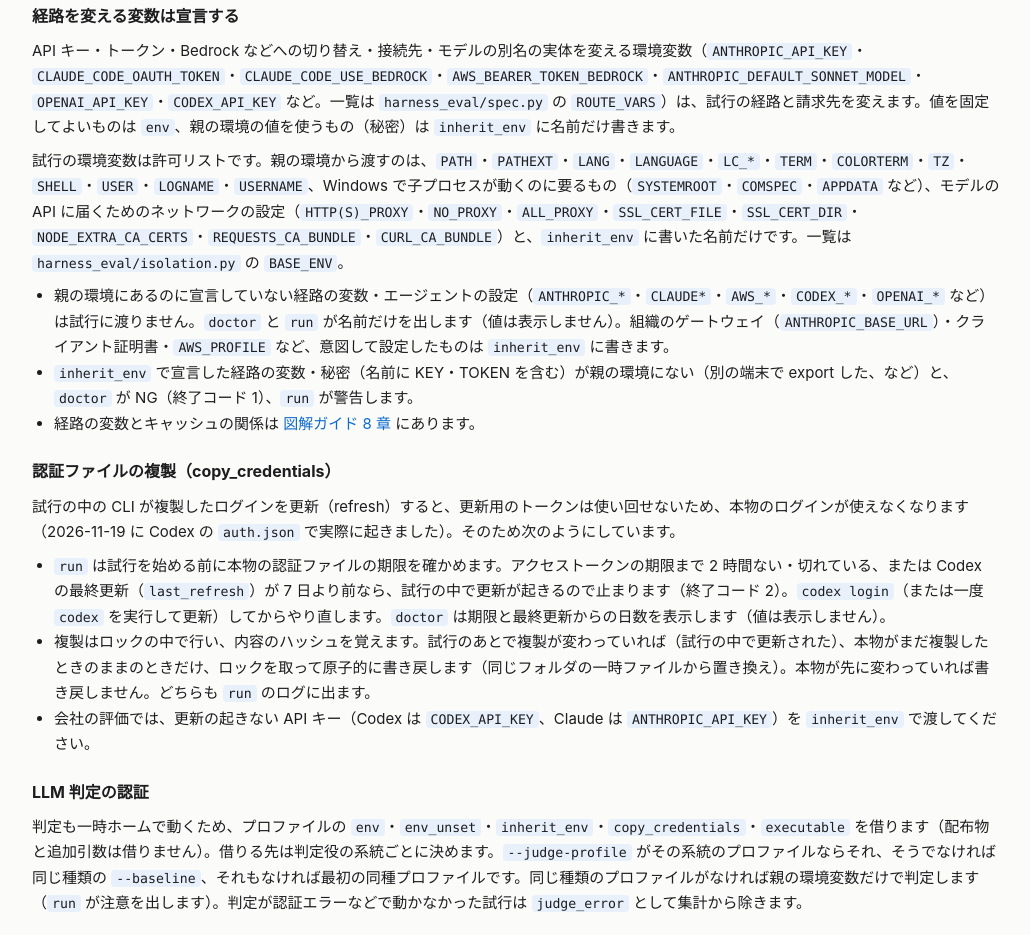
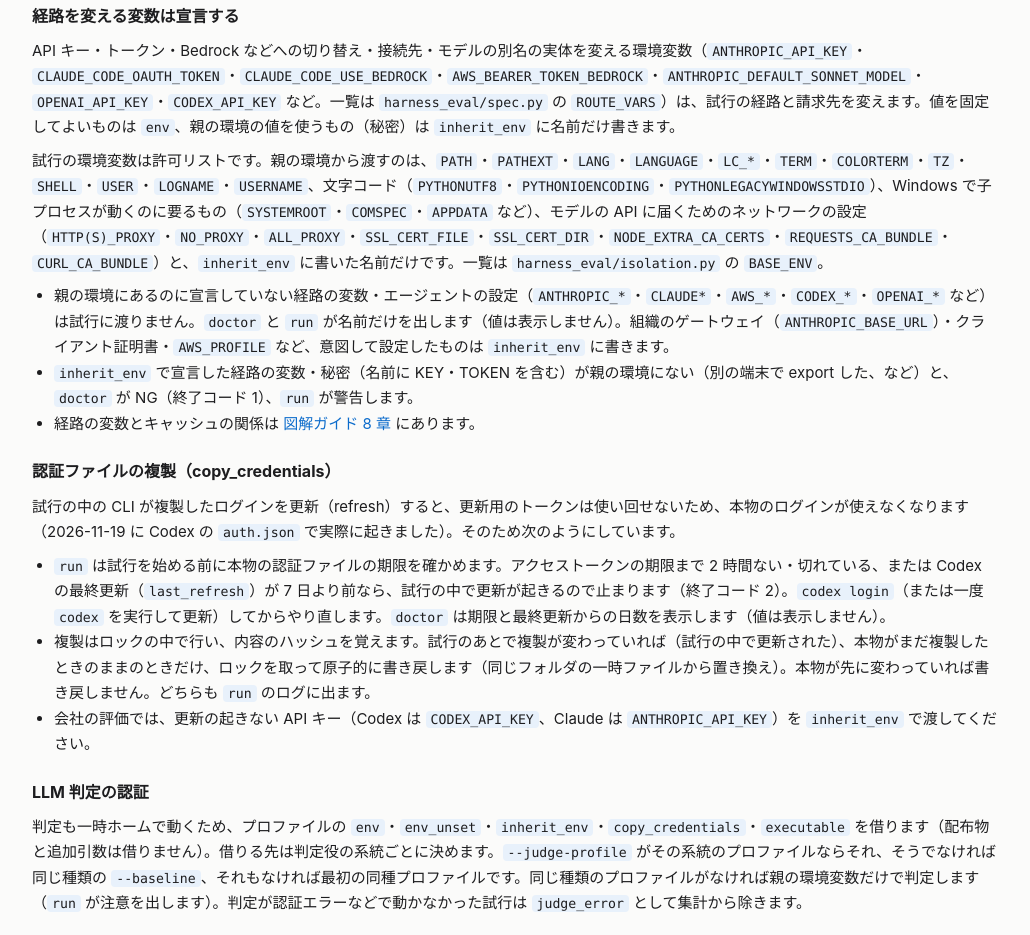
Before and after one commit to R1ck29/agent-harness-eval, a plain HTML site: page docs/reference.html in a window 1280 px wide. Shown: the part 5748-6683 px from the top of the page, without its empty margins (124-1154 px from the left). Drawn offline with Linux system fonts and the light colour scheme.

Commit message:
docs: record cheat-proof meta-evaluation results, env allow-list (charset vars) in README/reference, close the cheat-proof checklist
Co-Authored-By: Claude Sonnet 5.5 <noreply@anthropic.com>

```diff
--- a/docs/reference.html
+++ b/docs/reference.html
@@ -192,7 +192,7 @@ executable: null              <span class="c"># CLI の場所（例: ["C:/tools/
 </table>
 <h3>経路を変える変数は宣言する</h3>
 <p>API キー・トークン・Bedrock などへの切り替え・接続先・モデルの別名の実体を変える環境変数（<code>ANTHROPIC_API_KEY</code>・<code>CLAUDE_CODE_OAUTH_TOKEN</code>・<code>CLAUDE_CODE_USE_BEDROCK</code>・<code>AWS_BEARER_TOKEN_BEDROCK</code>・<code>ANTHROPIC_DEFAULT_SONNET_MODEL</code>・<code>OPENAI_API_KEY</code>・<code>CODEX_API_KEY</code> など。一覧は <code>harness_eval/spec.py</code> の <code>ROUTE_VARS</code>）は、試行の経路と請求先を変えます。値を固定してよいものは <code>env</code>、親の環境の値を使うもの（秘密）は <code>inherit_env</code> に名前だけ書きます。</p>
-<p>試行の環境変数は許可リストです。親の環境から渡すのは、<code>PATH</code>・<code>PATHEXT</code>・<code>LANG</code>・<code>LANGUAGE</code>・<code>LC_*</code>・<code>TERM</code>・<code>COLORTERM</code>・<code>TZ</code>・<code>SHELL</code>・<code>USER</code>・<code>LOGNAME</code>・<code>USERNAME</code>、Windows で子プロセスが動くのに要るもの（<code>SYSTEMROOT</code>・<code>COMSPEC</code>・<code>APPDATA</code> など）、モデルの API に届くためのネットワークの設定（<code>HTTP(S)_PROXY</code>・<code>NO_PROXY</code>・<code>ALL_PROXY</code>・<code>SSL_CERT_FILE</code>・<code>SSL_CERT_DIR</code>・<code>NODE_EXTRA_CA_CERTS</code>・<code>REQUESTS_CA_BUNDLE</code>・<code>CURL_CA_BUNDLE</code>）と、<code>inherit_env</code> に書いた名前だけです。一覧は <code>harness_eval/isolation.py</code> の <code>BASE_ENV</code>。</p>
+<p>試行の環境変数は許可リストです。親の環境から渡すのは、<code>PATH</code>・<code>PATHEXT</code>・<code>LANG</code>・<code>LANGUAGE</code>・<code>LC_*</code>・<code>TERM</code>・<code>COLORTERM</code>・<code>TZ</code>・<code>SHELL</code>・<code>USER</code>・<code>LOGNAME</code>・<code>USERNAME</code>、文字コード（<code>PYTHONUTF8</code>・<code>PYTHONIOENCODING</code>・<code>PYTHONLEGACYWINDOWSSTDIO</code>）、Windows で子プロセスが動くのに要るもの（<code>SYSTEMROOT</code>・<code>COMSPEC</code>・<code>APPDATA</code> など）、モデルの API に届くためのネットワークの設定（<code>HTTP(S)_PROXY</code>・<code>NO_PROXY</code>・<code>ALL_PROXY</code>・<code>SSL_CERT_FILE</code>・<code>SSL_CERT_DIR</code>・<code>NODE_EXTRA_CA_CERTS</code>・<code>REQUESTS_CA_BUNDLE</code>・<code>CURL_CA_BUNDLE</code>）と、<code>inherit_env</code> に書いた名前だけです。一覧は <code>harness_eval/isolation.py</code> の <code>BASE_ENV</code>。</p>
 <ul>
 <li>親の環境にあるのに宣言していない経路の変数・エージェントの設定（<code>ANTHROPIC_*</code>・<code>CLAUDE*</code>・<code>AWS_*</code>・<code>CODEX_*</code>・<code>OPENAI_*</code> など）は試行に渡りません。<code>doctor</code> と <code>run</code> が名前だけを出します（値は表示しません）。組織のゲートウェイ（<code>ANTHROPIC_BASE_URL</code>）・クライアント証明書・<code>AWS_PROFILE</code> など、意図して設定したものは <code>inherit_env</code> に書きます。</li>
 <li><code>inherit_env</code> で宣言した経路の変数・秘密（名前に KEY・TOKEN を含む）が親の環境にない（別の端末で export した、など）と、<code>doctor</code> が NG（終了コード 1）、<code>run</code> が警告します。</li>
```
Also changed, not shown: 3 other files.
